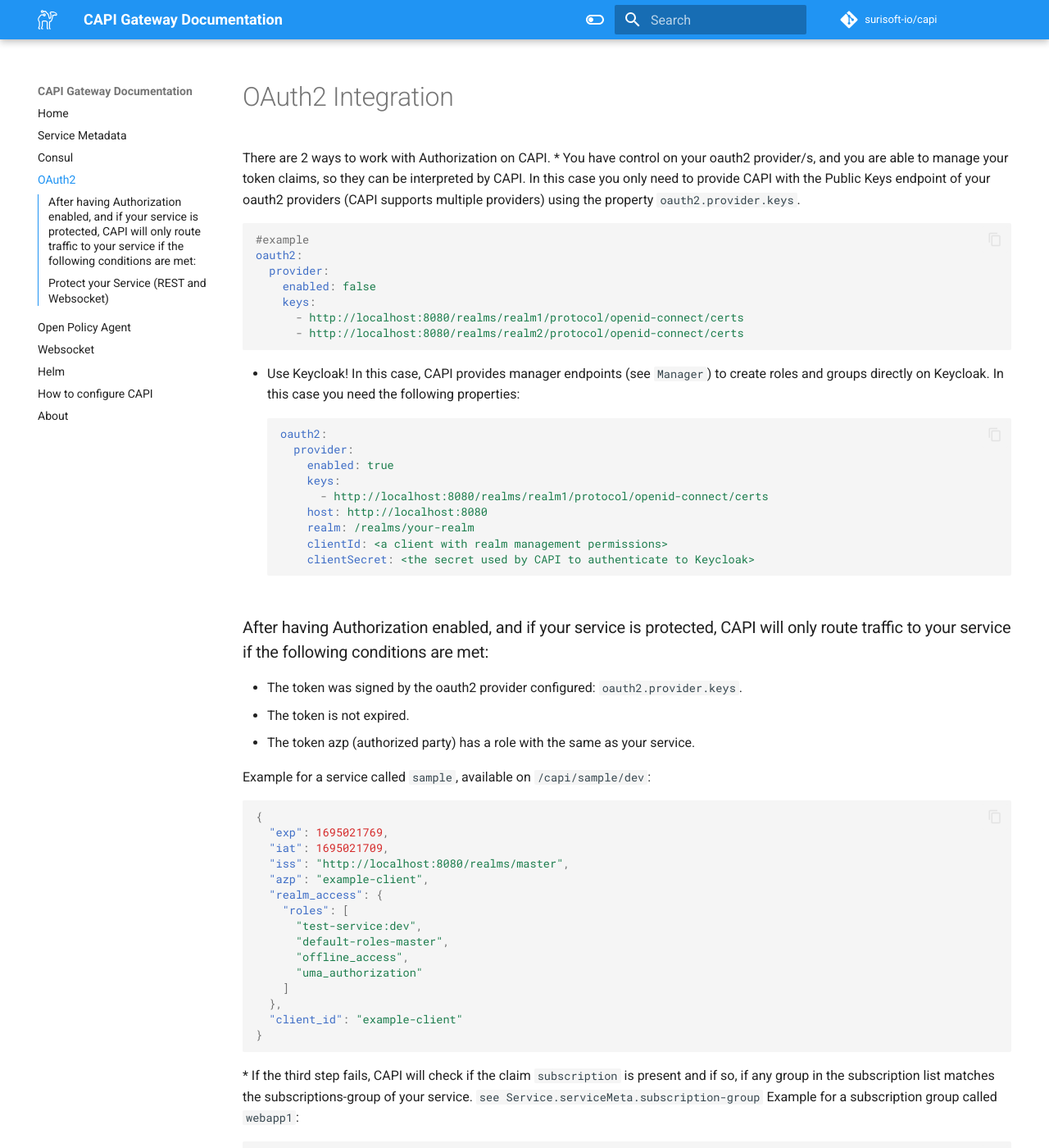
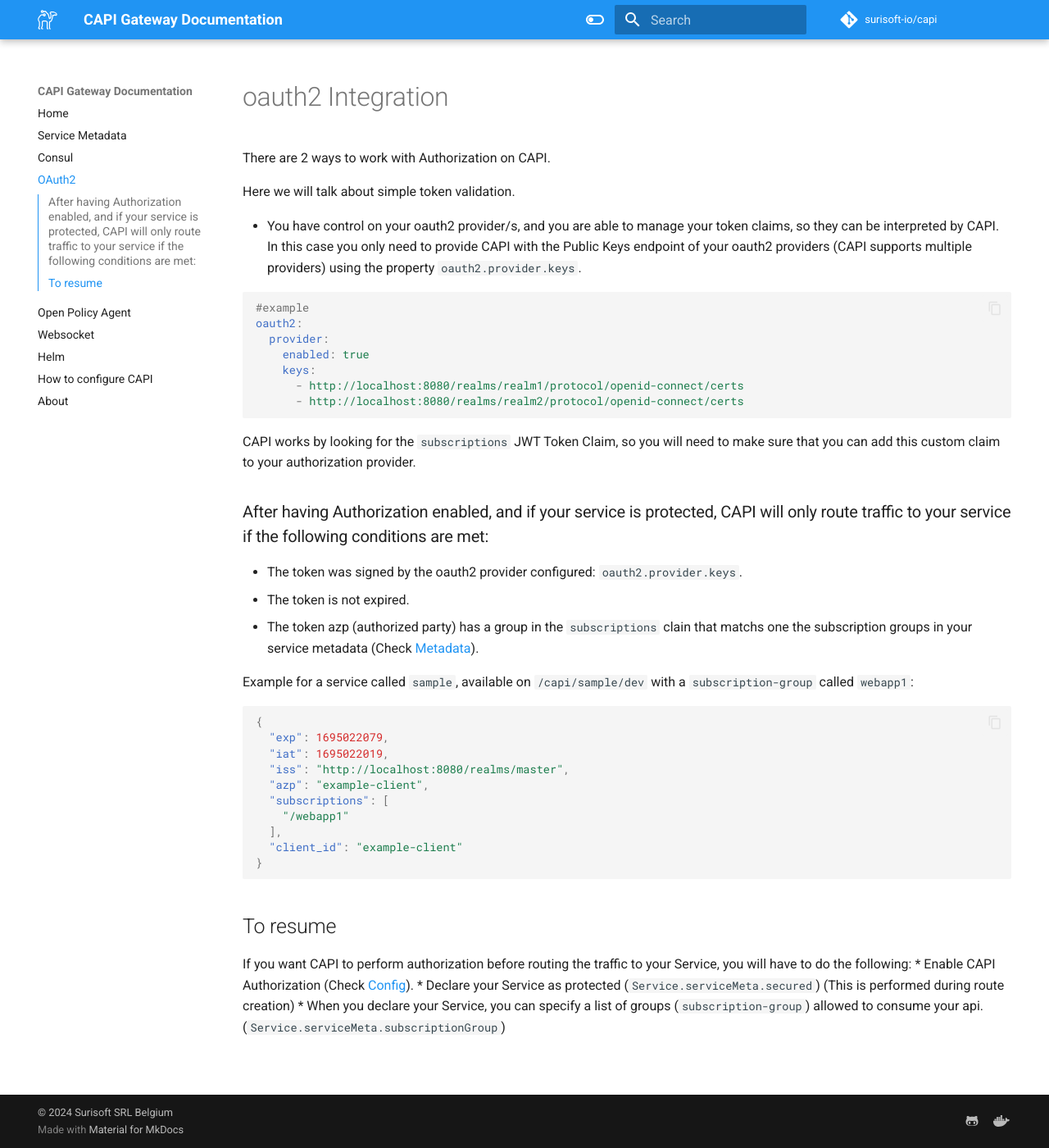
Before and after one commit to surisoft-io/capi-docs, an MkDocs documentation site: the page built from docs/oauth2.md, in a window 1280 px wide and 1400 px high. Shown: the whole window at 82% size. Built offline with MkDocs 1.6.1 and Material for MkDocs 9.7.7, drawn with Linux system fonts in a browser that asks for light colours; comment, search, counter and statistics services are not loaded; some of the changed text lies outside the part shown.

Commit message:
Updating documentation

````diff
--- a/docs/oauth2.md
+++ b/docs/oauth2.md
@@ -1,56 +1,31 @@
-# OAuth2 Integration
+# oauth2 Integration
 
 There are 2 ways to work with Authorization on CAPI.
+
+Here we will talk about simple token validation.
+
 * You have control on your oauth2 provider/s, and you are able to manage your token claims, so they can be interpreted by CAPI. In this case you only need to provide CAPI with the Public Keys endpoint of your oauth2 providers (CAPI supports multiple providers) using the property `oauth2.provider.keys`.
 
 ```yaml
 #example
 oauth2:
   provider:
-    enabled: false
+    enabled: true
     keys:
       - http://localhost:8080/realms/realm1/protocol/openid-connect/certs
       - http://localhost:8080/realms/realm2/protocol/openid-connect/certs
 ```
 
-* Use Keycloak! In this case, CAPI provides manager endpoints (see `Manager`) to create roles and groups directly on Keycloak. In this case you need the following properties:
-```yaml
-oauth2:
-  provider:
-    enabled: true
-    keys:
-      - http://localhost:8080/realms/realm1/protocol/openid-connect/certs
-    host: http://localhost:8080
-    realm: /realms/your-realm
-    clientId: <a client with realm management permissions>
-    clientSecret: <the secret used by CAPI to authenticate to Keycloak>
-```
+CAPI works by looking for the `subscriptions` JWT Token Claim, so you will need to make sure that you can add this custom claim to your authorization provider.
+
+
 ### After having Authorization enabled, and if your service is protected, CAPI will only route traffic to your service if the following conditions are met:
 * The token was signed by the oauth2 provider configured: `oauth2.provider.keys`.
 * The token is not expired.
-* The token azp (authorized party) has a role with the same as your service.
+* The token azp (authorized party) has a group in the `subscriptions` clain that matchs one the subscription groups in your service metadata (Check [Metadata](#meta)).
 
-Example for a service called `sample`, available on `/capi/sample/dev`:
+Example for a service called `sample`, available on `/capi/sample/dev` with a `subscription-group` called `webapp1`:
 
-```json
-{
-  "exp": 1695021769,
-  "iat": 1695021709,
-  "iss": "http://localhost:8080/realms/master",
-  "azp": "example-client",
-  "realm_access": {
-    "roles": [
-      "test-service:dev",
-      "default-roles-master",
-      "offline_access",
-      "uma_authorization"
-    ]
-  },
-  "client_id": "example-client"
-}
-```
-* If the third step fails, CAPI will check if the claim `subscription` is present and if so, if any group in the subscription list matches the subscriptions-group of your service. `see Service.serviceMeta.subscription-group`
-Example for a subscription group called `webapp1`:
 ```json
 {
   "exp": 1695022079,
@@ -64,8 +39,8 @@ Example for a subscription group called `webapp1`:
 }
 ```
 
-## Protect your Service (REST and Websocket)
+## To resume
 If you want CAPI to perform authorization before routing the traffic to your Service, you will have to do the following:
-* Enable Authorization (See `Authorization`)
-* Declare your Service as protected (`Service.serviceMeta.secured`) (This is performed during route creation) (See `Consul Integration`)
-* When you declare your Service, you can specify a list of groups (subscriptions) allowed to consume your api. (`Service.serviceMeta.subscriptionGroup`)
+* Enable CAPI Authorization (Check [Config](#config)).
+* Declare your Service as protected (`Service.serviceMeta.secured`) (This is performed during route creation)
+* When you declare your Service, you can specify a list of groups (`subscription-group`) allowed to consume your api. (`Service.serviceMeta.subscriptionGroup`)
````
Also changed, not shown: docs/properties.md (+10 -24 lines), docs/websocket.md (+17 -3 lines).
